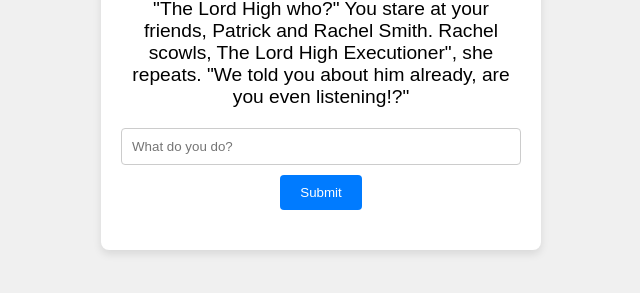
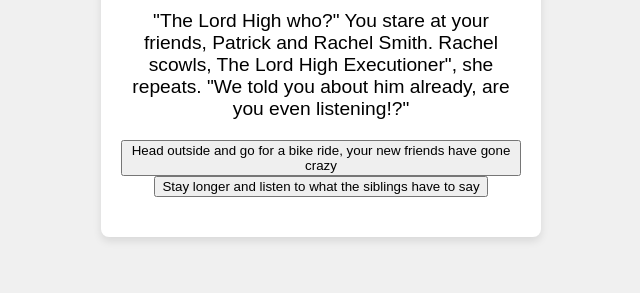
Before and after one commit to Praeda822/PK_TextAdventure, a plain HTML site: page index.html in a window 1280 px wide. Shown: the part 325-618 px from the top of the page, without its empty margins (319-959 px from the left). Drawn offline with Linux system fonts and the light colour scheme.

Commit message:
Updated project to be multiple choice, implemented dynamically created buttons

```diff
--- a/app.js
+++ b/app.js
@@ -2,9 +2,7 @@
 
 // Selectors
 const storyElement = document.querySelector('.game__story');
-const userInput = document.querySelector('.game__input');
-const submitButton = document.querySelector('.game__button');
-const resultElement = document.querySelector('.game__result');
+const choicesElement = document.querySelector('.game__choices');
 
 // Initial game state
 let currentScene = 'start';
@@ -15,9 +13,23 @@ const scenes = {
   start: {
     text: '"The Lord High who?" You stare at your friends, Patrick and Rachel Smith. Rachel scowls, The Lord High Executioner", she repeats. "We told you about him already, are you even listening!?"',
     options: {
-      choice1:
-        'Head outside and go for a bike ride, your new friends have gone crazy',
-      choice2: 'Stay longer and listen to what the siblings have to say',
+      'Head outside and go for a bike ride, your new friends have gone crazy':
+        'outside',
+      'Stay longer and listen to what the siblings have to say': 'listen',
+    },
+  },
+  outside: {
+    text: "You decide to head outside for a bike ride. The fresh air clears your mind, but you can't shake the feeling that something important is happening...",
+    options: {
+      'Return to the house and talk to your friends': 'start',
+      'Keep riding your bike': 'ride',
+    },
+  },
+  listen: {
+    text: "You stay and listen to what Rachel and Patrick have to say. They explain that the Lord High Executioner is a key figure in the hidden world they've discovered...",
+    options: {
+      'Ask more about the hidden world': 'hiddenWorld',
+      'Dismiss their story and leave': 'outside',
     },
   },
 };
@@ -29,6 +41,21 @@ function displayScene(sceneKey) {
 
   // Update the story element with the text of the current scene
   storyElement.textContent = scene.text;
+
+  // Clear previous choices
+  choicesElement.innerHTML = '';
+
+  // Display choices
+  Object.keys(scene.options).forEach(choiceText => {
+    const button = document.createElement('button');
+    button.textContent = choiceText;
+    button.classList.add('choice-button');
+    button.onclick = () => {
+      currentScene = scene.options[choiceText];
+      displayScene(currentScene);
+    };
+    choicesElement.appendChild(button);
+  });
 }
 
 // Start the game by displaying the initial scene
--- a/index.html
+++ b/index.html
@@ -10,8 +10,8 @@
     <div class="game">
       <h1 class="game__title">Welcome, Adventurer!</h1>
       <p class="game__story"></p>
-      <input type="text" class="game__input" placeholder="What do you do?" />
-      <button class="game__button">Submit</button>
+      <p class="game__result"></p>
+      <div class="game__choices"></div>
       <p class="game__result"></p>
     </div>
     <script src="app.js" charset="utf-8"></script>
```
